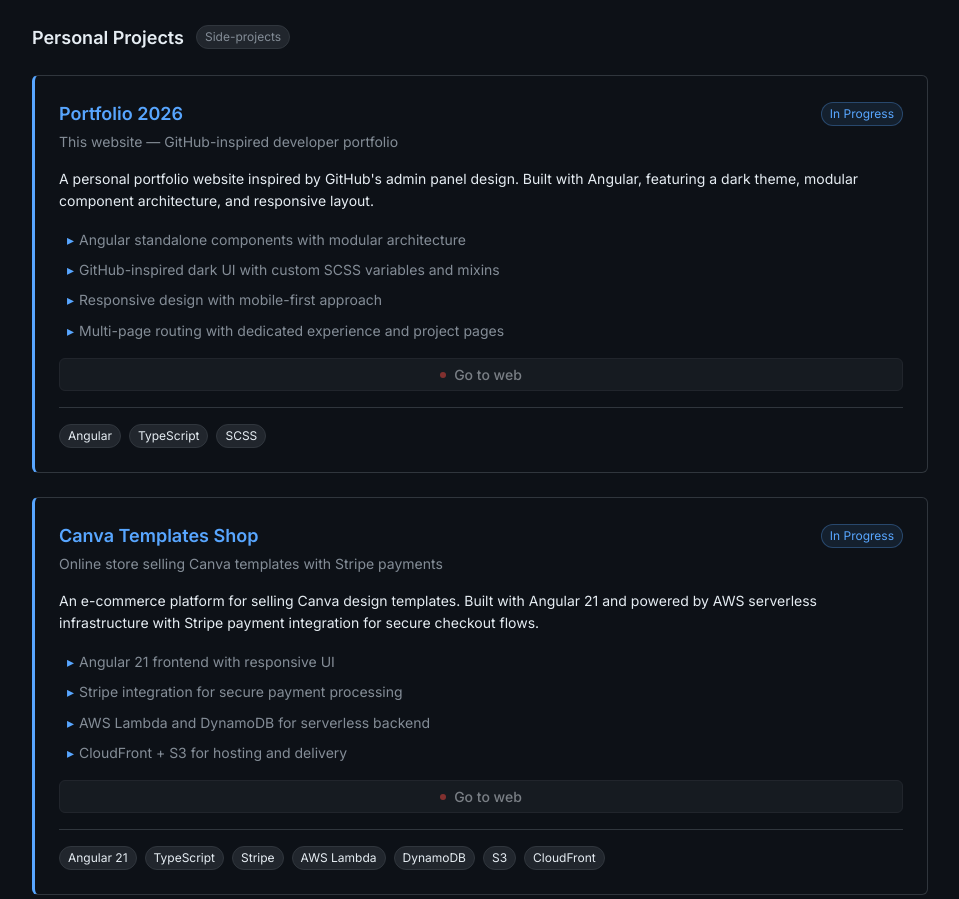
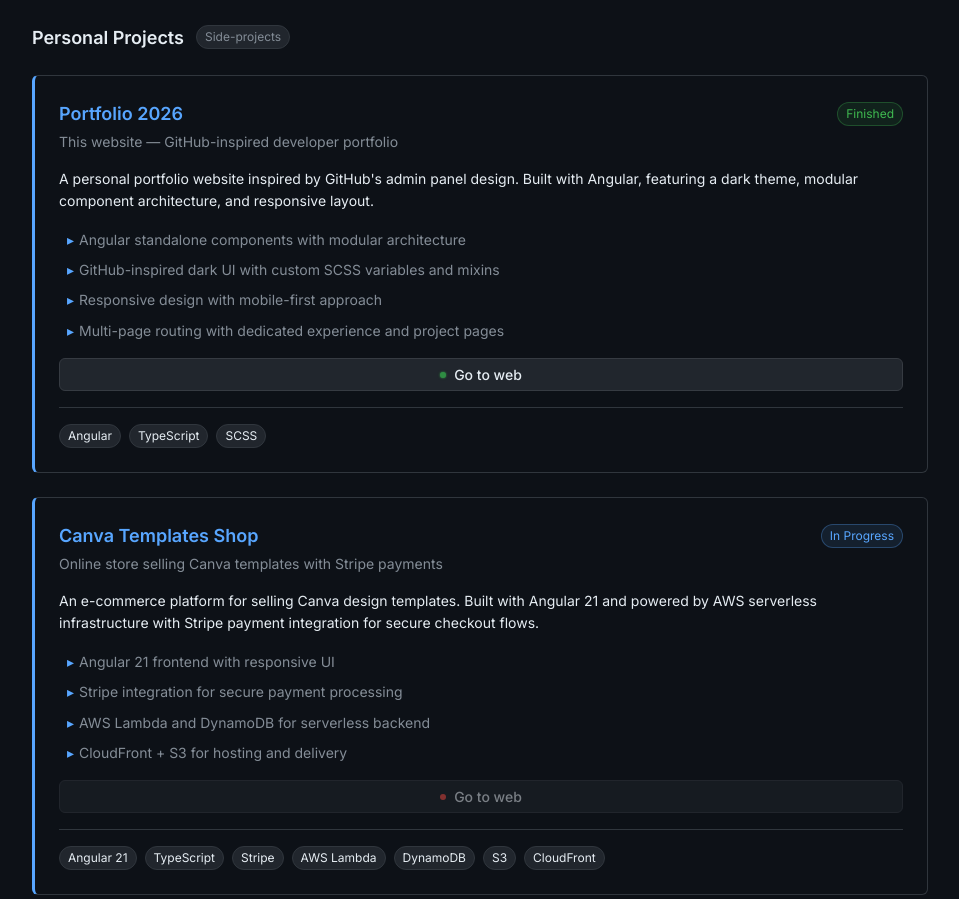
Before and after one commit to krzszk96/portfolio_2026, an Angular app: page /projects in a window 1280 px wide. Shown: the part 1844-2743 px from the top of the page, without its empty margins (320-1279 px from the left). Built offline with nearby package versions, Linux system fonts and the light colour scheme.

Commit message:
porfolio links update

```diff
--- a/src/app/pages/projects-page/projects-page.component.html
+++ b/src/app/pages/projects-page/projects-page.component.html
@@ -106,7 +106,7 @@
     <li>Webhook integrations for third-party service notifications</li>
     <li>CloudFormation and Amplify for IaC deployments</li>
   </ul>
-  <app-web-link href="https://synapse-oms.pl/" />
+  <app-web-link href="https://synapse-oms.pl" />
   <div class="proj-page__project-tech">
     <span class="proj-page__tech-tag">Angular 19</span>
     <span class="proj-page__tech-tag">PrimeNG</span>
@@ -131,7 +131,7 @@
       <h2 class="proj-page__project-title">Portfolio 2026</h2>
       <p class="proj-page__project-subtitle">This website — GitHub-inspired developer portfolio</p>
     </div>
-    <app-status-badge label="In Progress" variant="progress" />
+    <app-status-badge label="Finished" variant="done" />
   </div>
   <p class="proj-page__project-description">
     A personal portfolio website inspired by GitHub's admin panel design. Built with Angular,
@@ -143,7 +143,7 @@
     <li>Responsive design with mobile-first approach</li>
     <li>Multi-page routing with dedicated experience and project pages</li>
   </ul>
-  <app-web-link [disabled]="true" />
+  <app-web-link href="https://krzszk.pl" />
   <div class="proj-page__project-tech">
     <span class="proj-page__tech-tag">Angular</span>
     <span class="proj-page__tech-tag">TypeScript</span>
```
